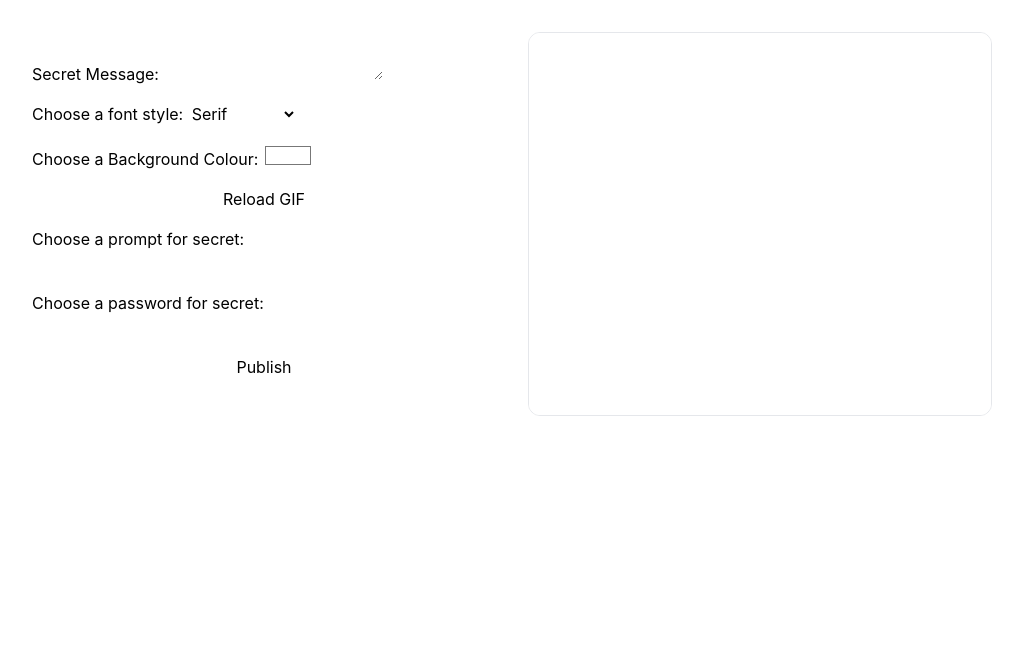
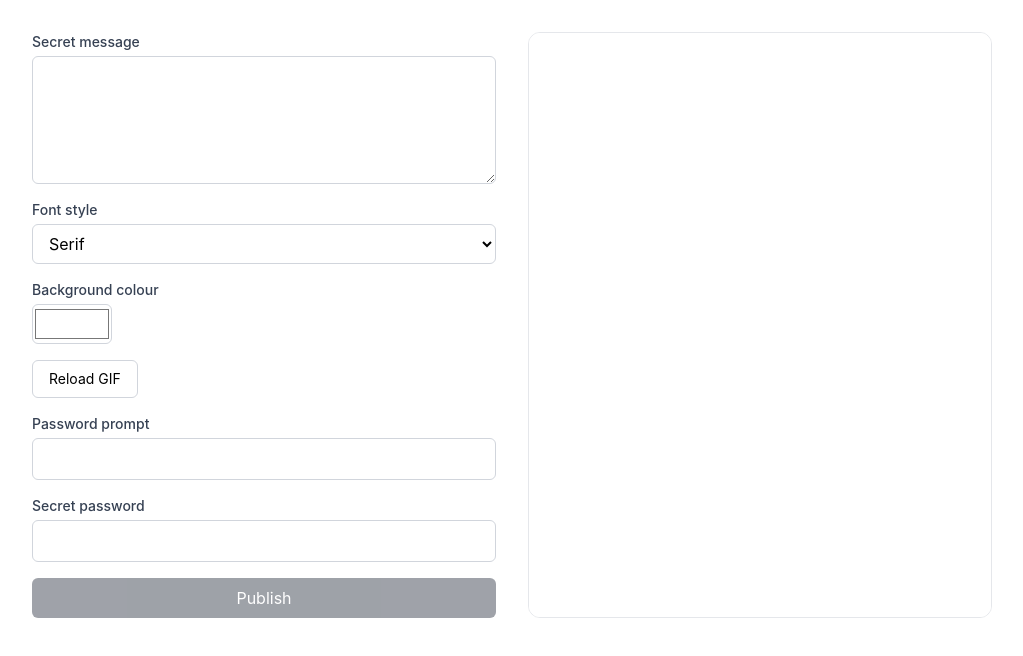
Before and after one commit to srijanravisankar/secrets, a React app in the folder frontend/: page / in a window 1280 px wide. Shown: the top 656 px of the page, without its empty margins (128-1151 px from the left). Built offline with nearby package versions, Linux system fonts and the light colour scheme; no server answers; the HTML template or start-up script is replaced by a standard one.

Commit message:
style(secrets): style create page form controls)

```diff
--- a/frontend/src/pages/CreatePage.jsx
+++ b/frontend/src/pages/CreatePage.jsx
@@ -34,22 +34,34 @@ export default function CreatePage() {
     <div className="mx-auto grid max-w-5xl gap-8 p-8 md:grid-cols-2">
       <div>
         <form onSubmit={handleSubmit} className="flex flex-col gap-4">
-          <div>
-            <label htmlFor="secretMessage">Secret Message: </label>
+          <div className="flex flex-col gap-1">
+            <label
+              htmlFor="secretMessage"
+              className="text-sm font-medium text-gray-700"
+            >
+              Secret message
+            </label>
             <textarea
               id="secretMessage"
               value={draft.secretMessage}
               onChange={(e) => updateDraft("secretMessage", e.target.value)}
+              className="min-h-32 rounded-md border border-gray-300 px-3 py-2 focus:border-gray-900 focus:outline-none"
             />
           </div>
 
-          <div>
-            <label htmlFor="fontStyle">Choose a font style: </label>
+          <div className="flex flex-col gap-1">
+            <label
+              htmlFor="fontStyle"
+              className="text-sm font-medium text-gray-700"
+            >
+              Font style
+            </label>
             <select
               id="fontStyle"
               name="fontStyle"
               value={draft.fontStyle}
               onChange={(e) => updateDraft("fontStyle", e.target.value)}
+              className="rounded-md border border-gray-300 px-3 py-2 focus:border-gray-900 focus:outline-none"
             >
               <option value="serif">Serif</option>
               <option value="sans-serif">Sans-Serif</option>
@@ -57,62 +69,89 @@ export default function CreatePage() {
             </select>
           </div>
 
-          <div>
-            <label htmlFor="backgroundColour">
-              Choose a Background Colour:{" "}
+          <div className="flex flex-col gap-1">
+            <label
+              htmlFor="backgroundColour"
+              className="text-sm font-medium text-gray-700"
+            >
+              Background colour
             </label>
             <input
               id="backgroundColour"
               value={draft.backgroundColour}
               type="color"
               onChange={(e) => updateDraft("backgroundColour", e.target.value)}
+              className="h-10 w-20 rounded-md border border-gray-300"
             />
           </div>
 
-          <button type="button" onClick={() => setGifIndex(gifIndex + 1)}>
+          <button
+            type="button"
+            onClick={() => setGifIndex(gifIndex + 1)}
+            className="self-start rounded-md border border-gray-300 px-4 py-2 text-sm hover:bg-gray-50"
+          >
             Reload GIF
           </button>
 
-          <div>
-            <label htmlFor="secretPrompt">Choose a prompt for secret: </label>
+          <div className="flex flex-col gap-1">
+            <label
+              htmlFor="secretPrompt"
+              className="text-sm font-medium text-gray-700"
+            >
+              Password prompt
+            </label>
             <input
               id="secretPrompt"
               value={draft.secretPrompt}
               type="text"
               onChange={(e) => updateDraft("secretPrompt", e.target.value)}
+              className="rounded-md border border-gray-300 px-3 py-2 focus:border-gray-900 focus:outline-none"
             />
           </div>
 
-          <div>
-            <label htmlFor="secretPassword">
-              Choose a password for secret:{" "}
+          <div className="flex flex-col gap-1">
+            <label
+              htmlFor="secretPassword"
+              className="text-sm font-medium text-gray-700"
+            >
+              Secret password
             </label>
             <input
               id="secretPassword"
               value={draft.secretPassword}
               type="password"
               onChange={(e) => updateDraft("secretPassword", e.target.value)}
+              className="rounded-md border border-gray-300 px-3 py-2 focus:border-gray-900 focus:outline-none"
             />
           </div>
 
-          <button type="submit" disabled={!gifUrl}>
+          <button
+            type="submit"
+            disabled={!gifUrl}
+            className="rounded-md bg-gray-900 px-4 py-2 text-white hover:bg-gray-800 disabled:opacity-40"
+          >
             Publish
           </button>
         </form>
 
-        {isPending && <p>Publishing...</p>}
-        {isError && <p>{error.message}</p>}
+        {isPending && (
+          <p className="mt-4 text-sm text-gray-600">Publishing...</p>
+        )}
+        {isError && (
+          <p className="mt-4 text-sm text-red-600">{error.message}</p>
+        )}
         {data && (
-          <p>
-            Your Secret link:
+          <p className="mt-4 text-sm text-gray-600">
+            Your Secret link:{" "}
             <a
               href={`/secret/${data.id}`}
+              className="text-gray-900 underline"
             >{`${window.location.origin}/secret/${data.id}`}</a>
           </p>
         )}
       </div>
 
-      <div className="h-96 overflow-hidden rounded-xl border border-gray-200">
+      <div className="h-full overflow-hidden rounded-xl border border-gray-200">
         <Preview {...draft} gifUrl={gifUrl} />
       </div>
     </div>
```
